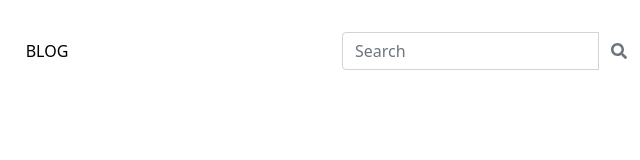
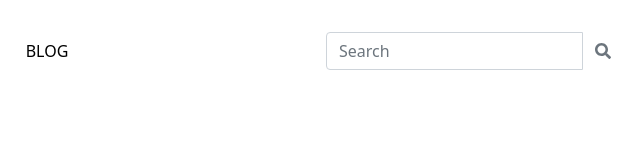
Before and after one commit to nashthecoder/disf, a plain HTML site: page index.html in a window 1280 px wide. Shown: the full height of the page, 640-1280 px from the left. Drawn offline with nearby package versions, Linux system fonts and the light colour scheme; files whose address does not match are found by name.

Commit message:
fixed search-box margins

```diff
--- a/index.html
+++ b/index.html
@@ -24,7 +24,7 @@
                     <li class="nav-item"><a class="nav-link text-black text-uppercase font-weight-bold px-3" href="#">Support us</a></li>
                     <li class="nav-item"><a class="nav-link text-black text-uppercase font-weight-bold px-3" href="#">Blog</a></li>
                 </ul>
-                <form class="form-inline ml-3">
+                <form class="form-inline m-3">
                     <div class="input-group">
                         <input type="text" class="form-control" placeholder="Search">
                         <div class="input-group-append">
```
